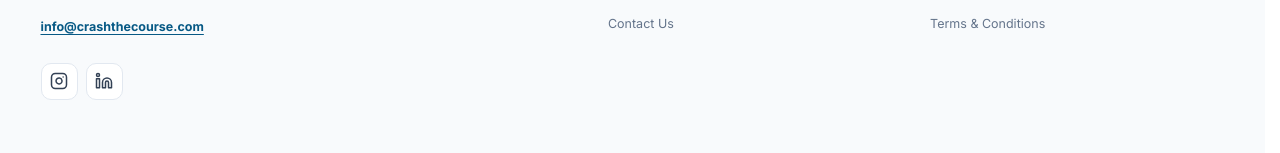
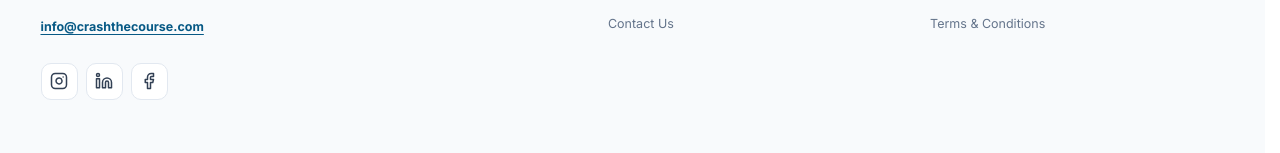
Before and after one commit to devopsbyowais/crash-the-course, a React (Vite) app: page / in a window 1280 px wide. Shown: the part 3553-3706 px from the top of the page. Built offline with nearby package versions, Linux system fonts and the light colour scheme.

Commit message:
Add Facebook social media icon to footer

```diff
--- a/src/components/Footer.jsx
+++ b/src/components/Footer.jsx
@@ -1,9 +1,27 @@
-import { Instagram, Linkedin } from 'lucide-react';
+import { Facebook, Instagram, Linkedin } from 'lucide-react';
 import Logo from './Logo';
 
+// Facebook page for Crash the Course. No page has been configured yet, so the
+// URL is intentionally empty - add the real page URL here and the icon
+// becomes a live link. Nothing else needs to change.
+const FACEBOOK_PAGE_URL = '';
+
 const socialLinks = [
-  { label: 'Instagram', href: 'https://www.instagram.com', icon: Instagram },
-  { label: 'LinkedIn', href: 'https://www.linkedin.com', icon: Linkedin },
+  {
+    label: 'Instagram',
+    href: 'https://www.instagram.com',
+    icon: Instagram,
+  },
+  {
+    label: 'LinkedIn',
+    href: 'https://www.linkedin.com',
+    icon: Linkedin,
+  },
+  {
+    label: 'Facebook',
+    href: FACEBOOK_PAGE_URL,
+    icon: Facebook,
+  },
 ];
 
 const quickLinks = [
@@ -39,10 +57,10 @@ export default function Footer({ onSupport }) {
               {socialLinks.map(({ label, href, icon: Icon }) => (
                 <a
                   key={label}
-                  href={href}
-                  target="_blank"
-                  rel="noreferrer noopener"
-                  aria-label={`${label} (opens in a new tab)`}
+                  href={href || undefined}
+                  target={href ? '_blank' : undefined}
+                  rel={href ? 'noreferrer noopener' : undefined}
+                  aria-label={href ? `${label} (opens in a new tab)` : label}
                 >
                   <Icon size={18} />
                 </a>
```
